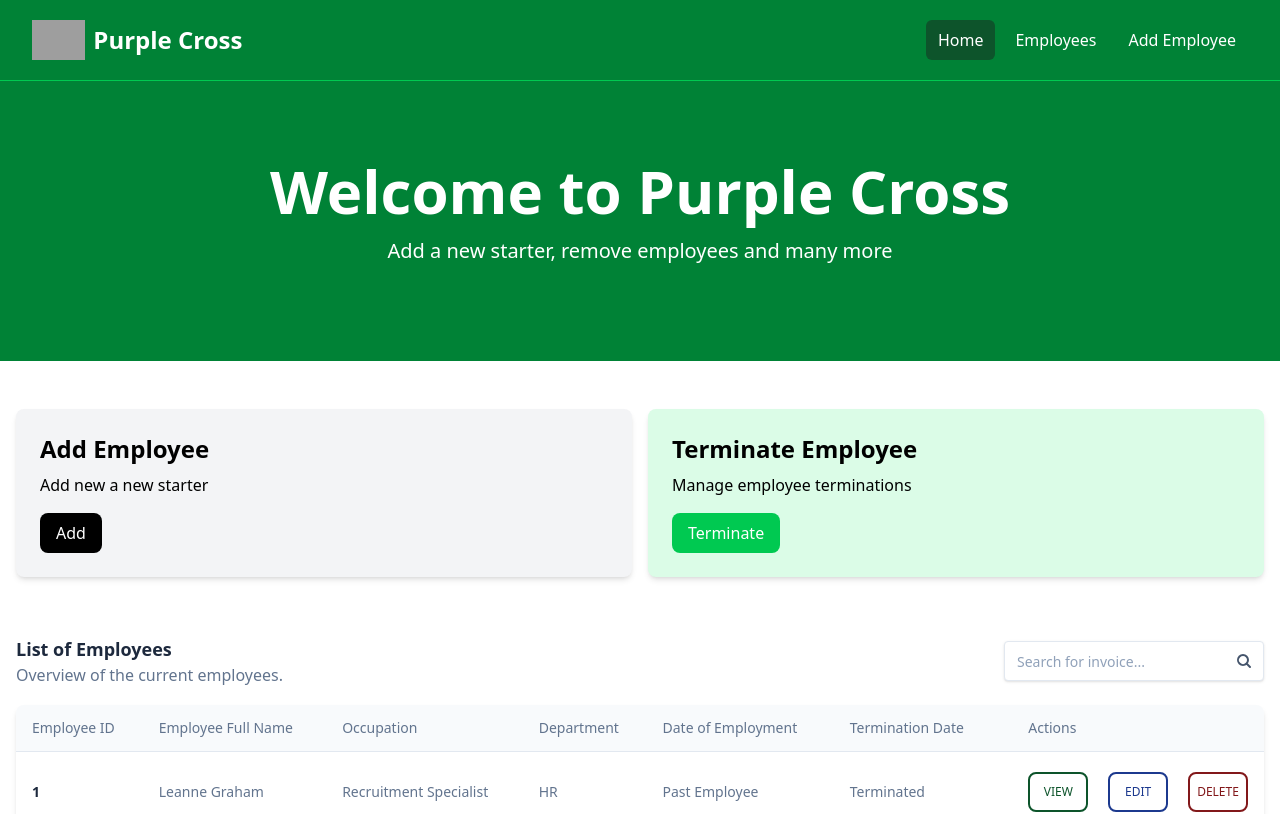
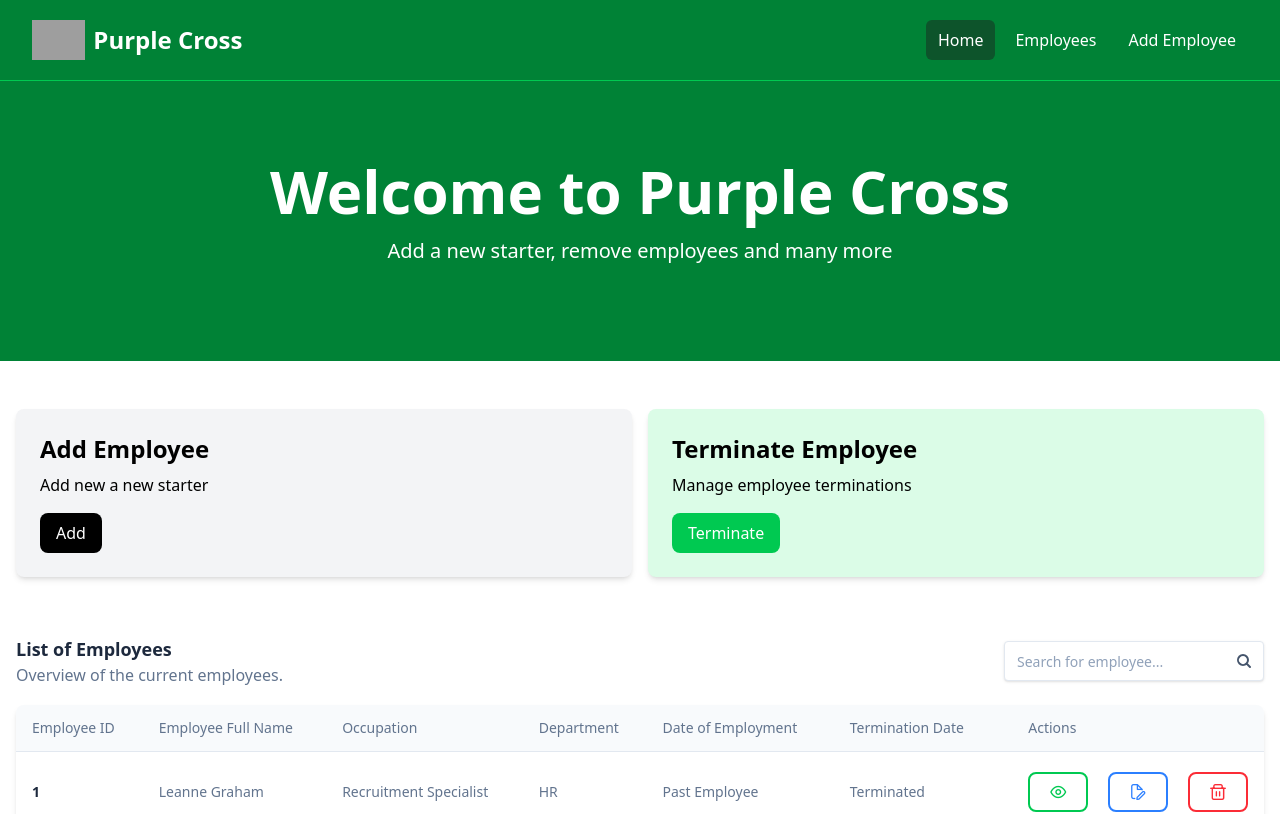
Before and after one commit to bella-1991/purple-cross, a Vue app: page / in a window 1280 px wide. Shown: the top 814 px of the page. Built offline with nearby package versions, Linux system fonts and the light colour scheme; grey boxes are pictures that could not be loaded.

Commit message:
refactor: vue router and prime icons

```diff
--- a/package.json
+++ b/package.json
@@ -12,7 +12,8 @@
     "@tailwindcss/vite": "^4.1.6",
     "primeicons": "^7.0.0",
     "tailwindcss": "^4.1.6",
-    "vue": "^3.5.13"
+    "vue": "^3.5.13",
+    "vue-router": "^4.5.1"
   },
   "devDependencies": {
     "@vitejs/plugin-vue": "^5.2.3",
--- a/src/components/DeleteEmployee.vue
+++ b/src/components/DeleteEmployee.vue
@@ -5,15 +5,20 @@ defineEmits(['close'])
 </script>
 
 <template>
-    <div v-if="visible" class="fixed inset-0 bg-black bg-opacity-50 flex justify-center items-center z-50">
-    <div class="bg-white rounded p-6 w-80 shadow-lg text-center">
-      <h2 class="text-lg font-semibold mb-4">Are you sure?</h2>
+    <div v-if="visible" class="fixed inset-0 bg-slate-500/50 bg-opacity-50 flex justify-center items-center z-50">
+    <div class="bg-white rounded p-6 w-80 shadow-lg text-center relative">
+      <h2 class="text-lg font-semibold mb-4">
+        Are you sure?
+        <button @click="$emit('cancel')" class="p-4 absolute top-0 right-0 cursor-pointer">
+          <i class="pi pi-times"></i>
+        </button>
+      </h2>
       <p class="mb-6">This action cannot be undone.</p>
       <div class="flex justify-center gap-4">
-        <button @click="$emit('cancel')" class="px-4 py-2 bg-gray-300 rounded hover:bg-gray-400">
+        <button @click="$emit('cancel')" class="px-4 py-2 bg-gray-300 rounded hover:bg-gray-400  cursor-pointer">
           Cancel
         </button>
-        <button @click="$emit('confirm')" class="px-4 py-2 bg-red-600 text-white rounded hover:bg-red-700">
+        <button @click="$emit('confirm')" class="px-4 py-2 bg-red-600 text-white rounded hover:bg-red-700 cursor-pointer">
           Confirm
         </button>
       </div>
--- a/src/components/EmployeeRow.vue
+++ b/src/components/EmployeeRow.vue
@@ -51,18 +51,18 @@ function getDateStatus(startDate, endDate, start = true) {
         </td>
         <td class="p-4 py-5 flex gap-2 justify-between">
             <a :href="'/viewEmployee/' + employee.id"
-                class="flex justify-center items-center relative h-10 max-h-[40px] w-15 max-w-[60px] select-none rounded-lg text-center align-middle font-sans text-xs font-medium uppercase text-green-900 border-2 transition-all hover:bg-green-100 active:bg-green-300 cursor-pointer disabled:pointer-events-none disabled:opacity-50 disabled:shadow-none">
-                View
+                class="flex justify-center items-center relative h-10 max-h-[40px] w-15 max-w-[60px] select-none rounded-lg text-center align-middle font-sans text-xs font-medium uppercase text-green-500 border-2 transition-all hover:bg-green-100 active:bg-green-300 cursor-pointer disabled:pointer-events-none disabled:opacity-50 disabled:shadow-none">
+                <i class="pi pi-eye" style="font-size: 1rem"></i>
             </a>
             <a :href="'/editEmployee/' + employee.id"
-                class="flex justify-center items-center relative h-10 max-h-[40px] w-15 max-w-[60px] select-none rounded-lg text-center align-middle font-sans text-xs font-medium uppercase text-blue-900 border-2 transition-all hover:bg-blue-100 active:bg-blue-300 cursor-pointer disabled:pointer-events-none disabled:opacity-50 disabled:shadow-none">
-                Edit
+                class="flex justify-center items-center relative h-10 max-h-[40px] w-15 max-w-[60px] select-none rounded-lg text-center align-middle font-sans text-xs font-medium uppercase text-blue-500 border-2 transition-all hover:bg-blue-100 active:bg-blue-300 cursor-pointer disabled:pointer-events-none disabled:opacity-50 disabled:shadow-none">
+                <i class="pi pi-file-edit" style="font-size: 1rem"></i>
             </a>
             <button
-                class="flex justify-center items-center relative h-10 max-h-[40px] w-15 max-w-[60px] select-none rounded-lg text-center align-middle font-sans text-xs font-medium uppercase text-red-900 border-2 transition-all hover:bg-red-100 active:bg-red-300 cursor-pointer disabled:pointer-events-none disabled:opacity-50 disabled:shadow-none"
+                class="flex justify-center items-center relative h-10 max-h-[40px] w-15 max-w-[60px] select-none rounded-lg text-center align-middle font-sans text-xs font-medium uppercase text-red-500 border-2 transition-all hover:bg-red-100 active:bg-red-300 cursor-pointer disabled:pointer-events-none disabled:opacity-50 disabled:shadow-none"
                 type="button"
                 @click="isModalOpen = true">
-                Delete
+                <i class="pi pi-trash" style="font-size: 1rem"></i>
             </button>
             <DeleteEmployee :visible="isModalOpen" @close="isModalOpen = false" />
         </td>
--- a/src/components/EmployeesTable.vue
+++ b/src/components/EmployeesTable.vue
@@ -27,7 +27,7 @@ defineProps({
                     <div class="relative">
                         <input
                             class="bg-white w-full pr-11 h-10 pl-3 py-2 placeholder:text-slate-400 text-slate-700 text-sm border border-slate-200 rounded transition duration-200 ease focus:outline-none focus:border-slate-400 hover:border-slate-400 shadow-sm focus:shadow-md"
-                            placeholder="Search for invoice..." />
+                            placeholder="Search for employee..." />
                         <button class="absolute h-8 w-8 right-1 top-1 my-auto px-2 flex items-center bg-white rounded "
                             type="button">
                             <svg xmlns="http://www.w3.org/2000/svg" fill="none" viewBox="0 0 24 24" stroke-width="3"
--- a/src/style.css
+++ b/src/style.css
@@ -1 +1,2 @@
 @import "tailwindcss";
+@import "primeicons/primeicons.css";
```
Also changed, not shown: 1 other file (tests, documents, lock files or other folders).
